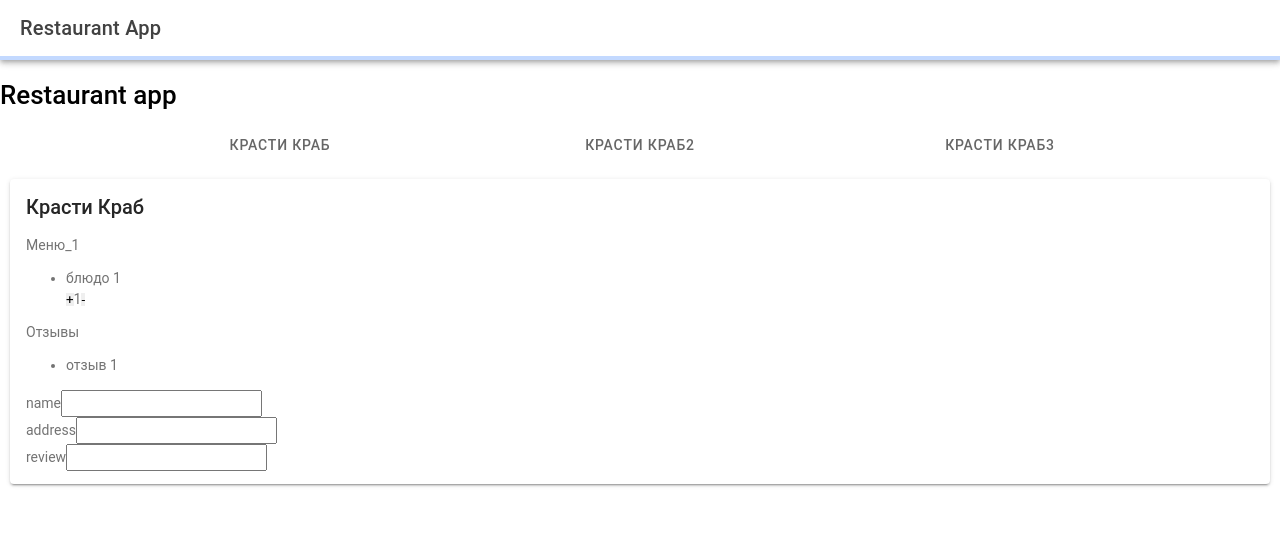
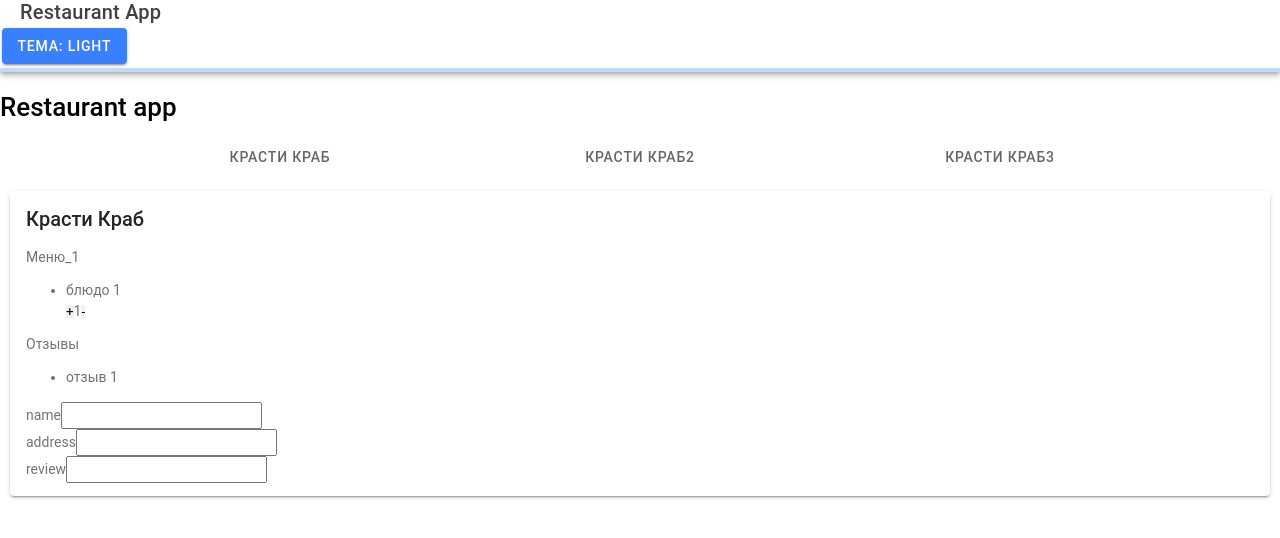
Before and after one commit to Vankir94/vite, a React (Vite) app: page / in a window 1280 px wide. Shown: the top 538 px of the page. Built offline with nearby package versions, Linux system fonts and the light colour scheme.

Commit message:
add useThemeContext

```diff
--- a/src/components/app/App.jsx
+++ b/src/components/app/App.jsx
@@ -2,14 +2,21 @@ import { IonApp } from '@ionic/react';
 import {Layout} from "../layout/Layout";
 import {Tabs} from "../tabs/Tabs.jsx";
 import MY_RESTAURANTS from "../../materials/mock.js";
+import {useState } from 'react';
+import { ThemeContext } from '../themeContext/use-theme-context.js';
 
 export const App = ({title}) => {
+    const [theme, setTheme] = useState('light');
+
     return (
-        <IonApp>
+        <ThemeContext.Provider value={{theme, setTheme}}>
+            <IonApp>
             <Layout>
                 <h1>{title}</h1>
                 <Tabs restaurants={MY_RESTAURANTS} />
             </Layout>
         </IonApp>
+        </ThemeContext.Provider>
+
     );
 };
--- a/src/components/layout/Layout.jsx
+++ b/src/components/layout/Layout.jsx
@@ -1,9 +1,11 @@
 import { useState, useRef, useEffect, useCallback } from 'react';
-import { IonContent, IonHeader, IonPage, IonTitle, IonToolbar, IonProgressBar } from '@ionic/react';
+import { IonContent, IonHeader, IonPage, IonTitle, IonToolbar, IonProgressBar, IonButton } from '@ionic/react';
+import { useThemeContext } from '../themeContext/use-theme-context.js';
 
 export function Layout({children}) {
     const [scrollProgress, setScrollProgress] = useState(0);
     const contentRef = useRef(null);
+    const {theme, toggleTheme} = useThemeContext();
 
     // Вынесенная функция для вычисления прогресса
     const calculateProgress = useCallback(async () => {
@@ -44,6 +46,9 @@ export function Layout({children}) {
             <IonHeader>
                 <IonToolbar>
                     <IonTitle>Restaurant App</IonTitle>
+                    <IonButton onClick={toggleTheme}>
+                        Тема: {theme}
+                    </IonButton>
                 </IonToolbar>
                 <IonProgressBar value={scrollProgress}></IonProgressBar>
             </IonHeader>
--- /dev/null
+++ b/src/components/themeContext/use-theme-context.js
@@ -0,0 +1,15 @@
+import { createContext, useContext } from "react";
+
+export const useThemeContext = () => {
+    const {theme, setTheme} = useContext(ThemeContext);
+    const toggleTheme = () => {
+        setTheme(theme === 'light' ? 'dark' : 'light');
+    };
+
+    return {
+        theme,
+        toggleTheme
+    };
+}
+
+export const ThemeContext = createContext({theme: 'light', setColor: () => {}});
```
Also changed, not shown: src/components/button/button.module.css (added, +9 -0 lines).
